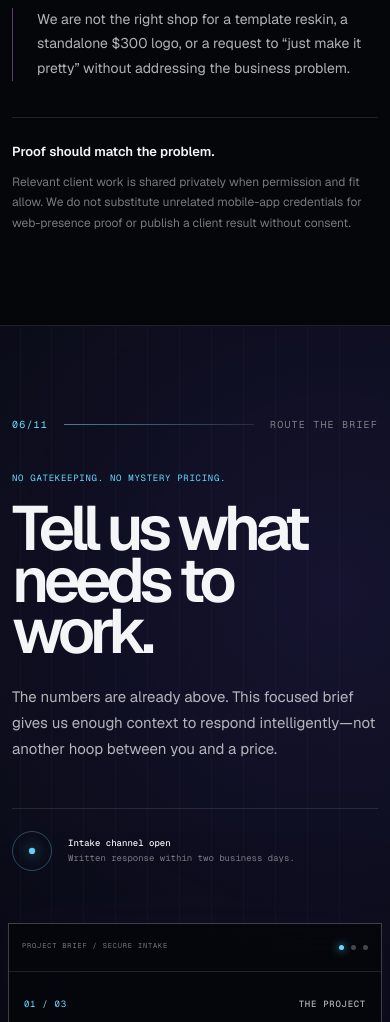
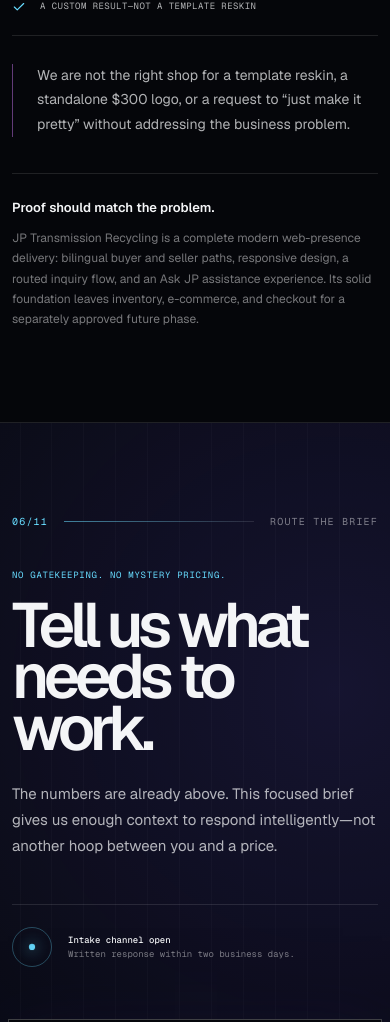
Before and after one commit to seanebones-lang/nextelevenwebservices, a Next.js app: page / in a window 390 px wide. Shown: the part 9644-10666 px from the top of the page. Built offline with nearby package versions, Linux system fonts and the light colour scheme.

Commit message:
Add JP web presence proof and studio phone

```diff
--- a/app/page.tsx
+++ b/app/page.tsx
@@ -388,6 +388,7 @@ export default function Home() {
               <a href="mailto:nextelevenstudios@gmail.com">
                 nextelevenstudios@gmail.com
               </a>
+              <a href="tel:+18339256048">833-925-6048</a>
             </div>
           </div>
 
@@ -420,9 +421,11 @@ export default function Home() {
             <div className="proof-policy">
               <strong>Proof should match the problem.</strong>
               <span>
-                Relevant client work is shared privately when permission and fit
-                allow. We do not substitute unrelated mobile-app credentials for
-                web-presence proof or publish a client result without consent.
+                JP Transmission Recycling is a complete modern web-presence
+                delivery: bilingual buyer and seller paths, responsive design,
+                a routed inquiry flow, and an Ask JP assistance experience.
+                Its solid foundation leaves inventory, e-commerce, and checkout
+                for a separately approved future phase.
               </span>
             </div>
           </div>
@@ -526,6 +529,7 @@ export default function Home() {
           <a href="mailto:nextelevenstudios@gmail.com">
             nextelevenstudios@gmail.com
           </a>
+          <a href="tel:+18339256048">833-925-6048</a>
           <a href="#top">Return to signal ↑</a>
         </div>
       </footer>
```
